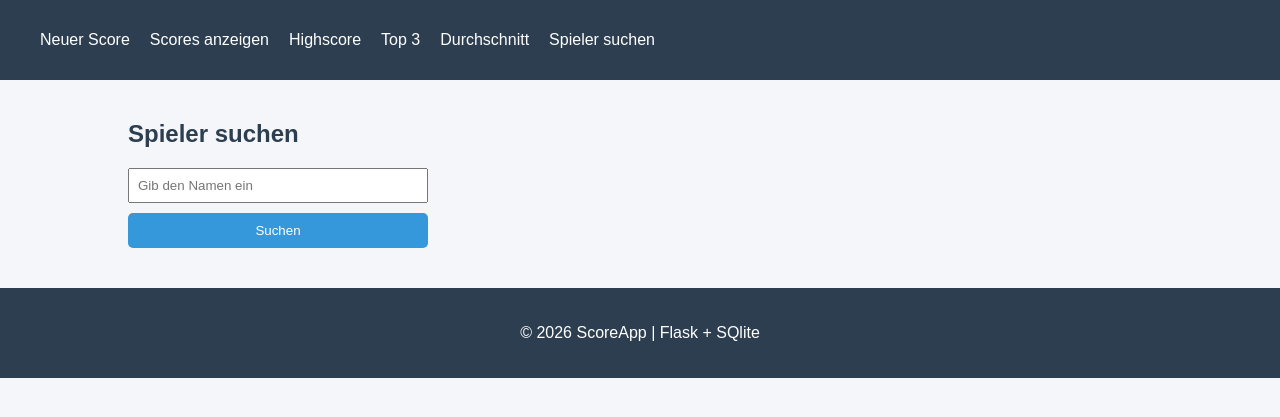
After one commit to Schlumf1/Gruppenprojekt_Scoreboard, a Flask app: page /search in a window 1280 px wide. The commit adds this page. Shown: the top 417 px of the page. Run offline with Flask 3, Linux system fonts and the light colour scheme.

Commit message:
html_ und_css_ergänzt

```diff
--- a/GruppenProjektScoreboard/app/models/database.py
+++ b/GruppenProjektScoreboard/app/models/database.py
@@ -4,7 +4,7 @@ DB_NAME = "project.db"
 
 class Database:
     def __init__(self, db_name=DB_NAME):
-        self.conn = sqlite3.connect(db_name)
+        self.conn = sqlite3.connect(db_name, check_same_thread=False)
         self.cursor = self.conn.cursor()
         self.init_db()
 
--- /dev/null
+++ b/GruppenProjektScoreboard/app/static/css/styles.css
@@ -0,0 +1,101 @@
+body {
+    margin: 0;
+    font-family: Arial, sans-serif;
+    background-color: #f4f6f9;
+}
+
+.container {
+    width: 80%;
+    margin: 40px auto;
+}
+
+.navbar {
+    background-color: #2c3e50;
+    padding: 15px 0;
+}
+
+.nav-container {
+    width: 80%;
+    margin: auto;
+    display: flex;
+    justify-content: space-between;
+    align-items: center;
+}
+
+.logo {
+    color: white;
+    font-size: 20px;
+    text-decoration: none;
+    font-weight: bold;
+}
+
+.nav-links {
+    list-style: none;
+    display: flex;
+    gap: 20px;
+}
+
+.nav-links a {
+    color: white;
+    text-decoration: none;
+}
+
+.nav-links a:hover {
+    text-decoration: underline;
+}
+
+h1, h2 {
+    color: #2c3e50;
+}
+
+.btn {
+    display: inline-block;
+    padding: 10px 15px;
+    background-color: #3498db;
+    color: white;
+    text-decoration: none;
+    border: none;
+    cursor: pointer;
+    border-radius: 5px;
+}
+
+.btn:hover {
+    background-color: #2980b9;
+}
+
+.form {
+    display: flex;
+    flex-direction: column;
+    gap: 10px;
+    max-width: 300px;
+}
+
+input {
+    padding: 8px;
+}
+
+table {
+    width: 100%;
+    border-collapse: collapse;
+    margin-top: 20px;
+    background-color: white;
+}
+
+th, td {
+    padding: 10px;
+    border: 1px solid #ddd;
+    text-align: center;
+}
+
+th {
+    background-color: #2c3e50;
+    color: white;
+}
+
+.footer {
+    text-align: center;
+    padding: 20px;
+    margin-top: 40px;
+    background-color: #2c3e50;
+    color: white;
+}
--- a/GruppenProjektScoreboard/app/templates/components/footer.html
+++ b/GruppenProjektScoreboard/app/templates/components/footer.html
@@ -1,10 +1,3 @@
-<!DOCTYPE html>
-<html lang="en">
-<head>
-    <meta charset="UTF-8">
-    <title>Title</title>
-</head>
-<body>
-
-</body>
-</html>
+<footer class="footer">
+    <p>&copy; 2026 ScoreApp | Flask + SQlite</p>
+</footer>
--- a/GruppenProjektScoreboard/app/templates/components/navbar.html
+++ b/GruppenProjektScoreboard/app/templates/components/navbar.html
@@ -1,10 +1,14 @@
-<!DOCTYPE html>
-<html lang="en">
-<head>
-    <meta charset="UTF-8">
-    <title>Title</title>
-</head>
-<body>
+<nav class="navbar">
+    <div class="nav-conteiner">
+        <a href="{{url_for('score.index') }}" class="logo"></a>
 
-</body>
-</html>
+        <ul class="nav-links">
+        <li><a href="{{ url_for('score.add_score') }}">Neuer Score</a></li>
+            <li><a href="{{ url_for('score.show_scores') }}">Scores anzeigen</a></li>
+            <li><a href="{{ url_for('score.highscore') }}">Highscore</a></li>
+            <li><a href="{{ url_for('score.top3') }}">Top 3</a></li>
+            <li><a href="{{ url_for('score.average') }}">Durchschnitt</a></li>
+            <li><a href="{{ url_for('score.search') }}">Spieler suchen</a></li>
+        </ul>
+    </div>
+</nav>
--- a/GruppenProjektScoreboard/app/templates/layout/base.html
+++ b/GruppenProjektScoreboard/app/templates/layout/base.html
@@ -1,10 +1,21 @@
 <!DOCTYPE html>
-<html lang="en">
+<html lang="de">
 <head>
     <meta charset="UTF-8">
-    <title>Title</title>
+    <title>{{ title if title else "Score App" }}</title>
+    <link rel="stylesheet" href="{{ url_for('static', filename='css/styles.css') }}">
 </head>
 <body>
 
+    {% include "components/navbar.html" %}
+
+    <main class="container">
+        {% block content %}
+
+        {% endblock %}
+    </main>
+
+    {% include "components/footer.html" %}
+
 </body>
 </html>
--- /dev/null
+++ b/GruppenProjektScoreboard/app/templates/pages/search.html
@@ -0,0 +1,24 @@
+{% extends "layout/base.html" %}
+
+{% block content %}
+<h2>Spieler suchen</h2>
+
+<form method="POST" class="form">
+    <input type="text" name="name" placeholder="Gib den Namen ein" required>
+    <button type="submit" class="btn">Suchen</button>
+</form>
+
+{% if results is not none %}
+    {% if results %}
+        <h3>Score von: {{ name }}</h3>
+        <ul>
+            {% for _, score in results %}
+                <li>{{ score }} Punkte</li>
+            {% endfor %}
+        </ul>
+    {% else %}
+        <p>Kein Score für {{ name }} gefunden.</p>
+    {% endif %}
+{% endif %}
+
+{% endblock %}
--- a/GruppenProjektScoreboard/main.py
+++ b/GruppenProjektScoreboard/main.py
@@ -1,6 +1,8 @@
 from app import create_app
+import webbrowser
 
 app = create_app()
 
 if __name__ == '__main__':
+    webbrowser.open('http://127.0.0.1:5000/')
     app.run(debug=True)
```
Also changed, not shown: GruppenProjektScoreboard/app/templates/pages/add_score.html (+14 -9 lines), GruppenProjektScoreboard/app/templates/pages/average.html (added, +12 -0 lines), GruppenProjektScoreboard/app/templates/pages/highscore.html (+11 -9 lines), GruppenProjektScoreboard/app/templates/pages/index.html (+12 -9 lines), GruppenProjektScoreboard/app/templates/pages/scores.html (+24 -9 lines), GruppenProjektScoreboard/app/templates/pages/top3.html (+15 -9 lines), GruppenProjektScoreboard/project.db.
